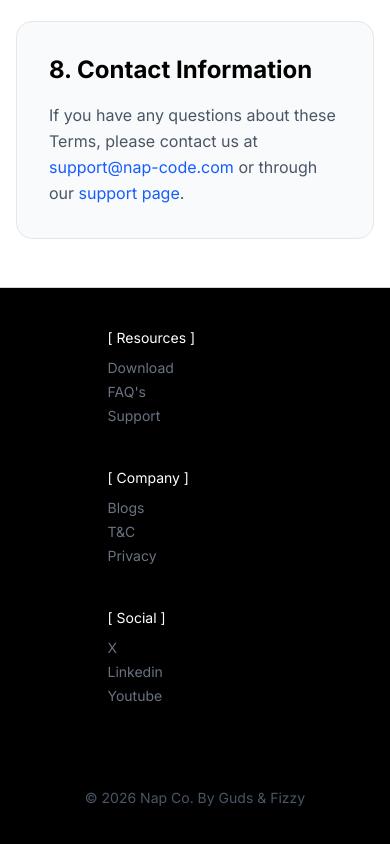
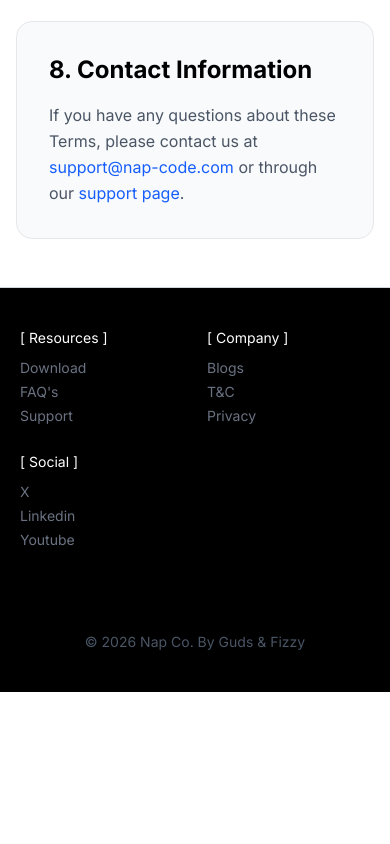
Before and after one commit to farzeenilyaszargar/nap-ide, a Next.js app: page /tc in a window 390 px wide. Shown: the part 3855-4699 px from the top of the page. After the commit the page ends 4547 px from the top, so only its background shows below. Built offline with nearby package versions, Linux system fonts and the light colour scheme.

Commit message:
Make footer two-column on mobile

```diff
--- a/components/footer.tsx
+++ b/components/footer.tsx
@@ -5,20 +5,20 @@ import Link from "next/link";
 export default function Footer() {
     return (
         <footer className="w-full border-t border-gray-300 bg-black px-5 py-10 text-white sm:px-5 sm:py-14 lg:px-10 flex flex-col items-center">
-            <div className="flex sm:flex-row flex-col justify-between sm:items-start items-center w-full max-w-7xl gap-10 sm:gap-6 sm:px-10">
-                <div className="flex flex-col text-left sm:w-1/6 w-1/2">
+            <div className="grid w-full max-w-7xl grid-cols-2 gap-6 sm:flex sm:flex-row sm:items-start sm:justify-between sm:gap-6 sm:px-10">
+                <div className="flex flex-col text-left w-full sm:w-1/6">
                     <p className="text-sm sm:text-base  mb-2">[ Resources ]</p>
                     <Link className="py-0.5 text-sm text-gray-500 transition-colors hover:text-[#ffffff] sm:text-base" href="/download">Download</Link>
                     <Link className="py-0.5 text-sm text-gray-500 transition-colors hover:text-[#ffffff] sm:text-base" href="/faqs">FAQ's</Link>
                     <Link className="py-0.5 text-sm text-gray-500 transition-colors hover:text-[#ffffff] sm:text-base" href="/support">Support</Link>
                 </div>
-                <div className="flex flex-col text-left sm:w-1/6 w-1/2">
+                <div className="flex flex-col text-left w-full sm:w-1/6">
                     <p className="text-sm sm:text-base  mb-2">[ Company ]</p>
                     <Link className="py-0.5 text-sm text-gray-500 transition-colors hover:text-[#ffffff] sm:text-base" href="/blogs" target="_blank">Blogs</Link>
                     <Link className="py-0.5 text-sm text-gray-500 transition-colors hover:text-[#ffffff] sm:text-base" href="/tc">T&C</Link>
                     <Link className="py-0.5 text-sm text-gray-500 transition-colors hover:text-[#ffffff] sm:text-base" href="/privacy">Privacy</Link>
                 </div>
-                <div className="flex flex-col text-left sm:w-1/6 w-1/2">
+                <div className="flex flex-col text-left w-full sm:w-1/6">
                     <p className="text-sm sm:text-base  mb-2">[ Social ]</p>
                     <Link className="py-0.5 text-sm text-gray-500 transition-colors hover:text-[#ffffff] sm:text-base" href="https://x.com/napHQ" target="_blank">X</Link>
                     <Link className="py-0.5 text-sm text-gray-500 transition-colors hover:text-[#ffffff] sm:text-base" href="https://www.linkedin.com/in/naphq/" target="_blank">Linkedin</Link>
```
